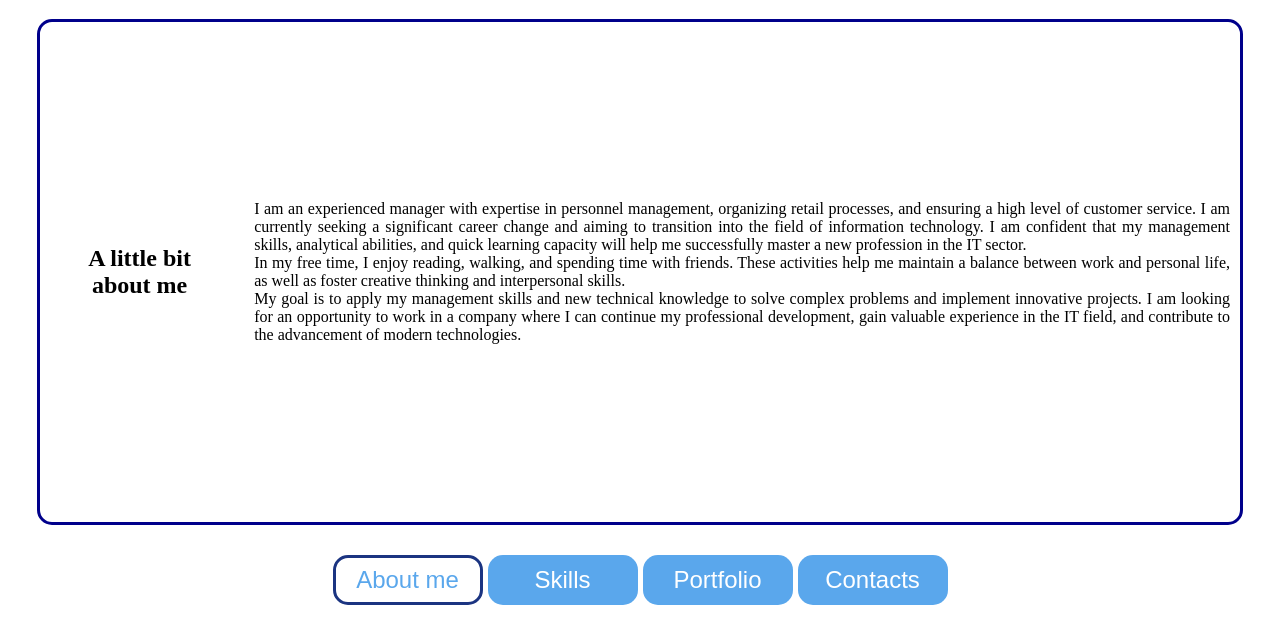
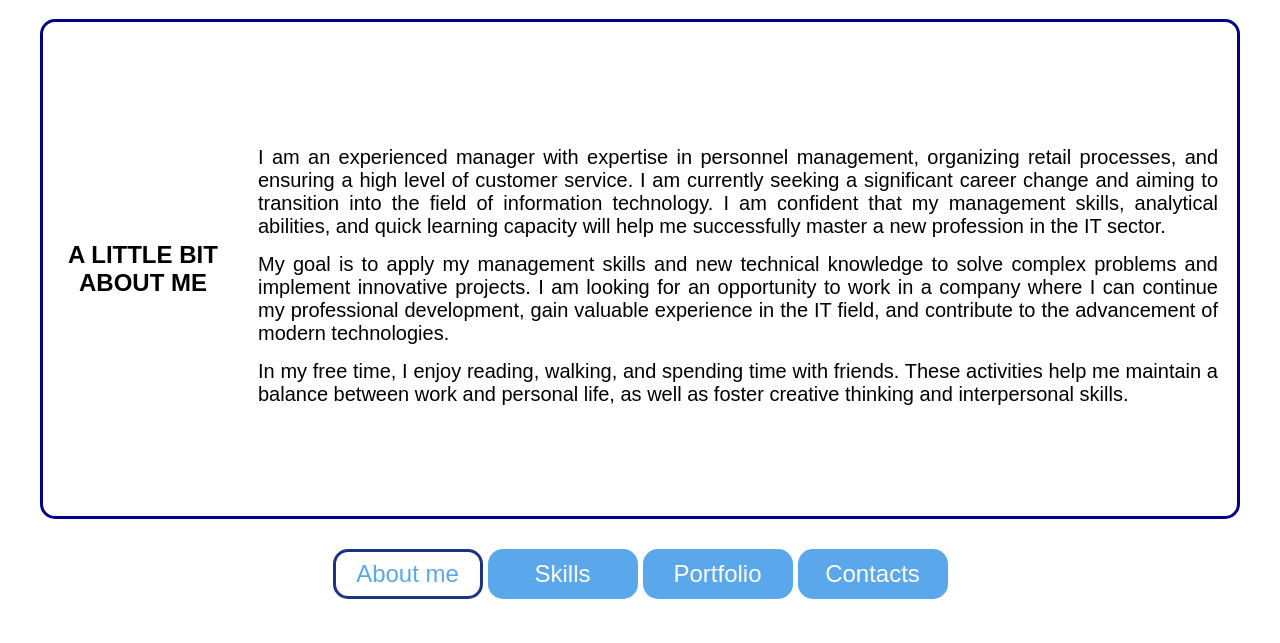
Before and after one commit to Chukhno-Maksym/ResumePage, a plain HTML site: page index.html in a window 1280 px wide. Shown: the part 61-704 px from the top of the page. Drawn offline with Linux system fonts and the light colour scheme.

Commit message:
add font

```diff
--- a/SCSS/_base.scss
+++ b/SCSS/_base.scss
@@ -1,3 +1,7 @@
+* {
+  box-sizing: border-box;
+}
+
 body {
   padding: 0;
   margin: 0 auto;
@@ -7,3 +11,7 @@ p {
   margin: 0;
   padding: 0;
 }
+
+.margin-top {
+  margin-top: 15px;
+}
--- a/SCSS/layouts/_aboutme-section.scss
+++ b/SCSS/layouts/_aboutme-section.scss
@@ -101,12 +101,16 @@
   width: 200px;
   align-content: center;
   text-align: center;
+  font-family: sans-serif;
+  text-transform: uppercase;
 }
 
 .aboutme-text {
   width: 980px;
   align-content: center;
   text-align: justify;
+  font-size: 20px;
+  font-family: sans-serif;
 
   padding: 0px 10px;
 }
--- a/index.html
+++ b/index.html
@@ -16,7 +16,7 @@
         </h2>
       </div>
       <div class="aboutme-text">
-        <p>
+        <p class="margin-top">
           I am an experienced manager with expertise in personnel management,
           organizing retail processes, and ensuring a high level of customer
           service. I am currently seeking a significant career change and aiming
@@ -25,18 +25,18 @@
           capacity will help me successfully master a new profession in the IT
           sector.
         </p>
-        <p>
-          In my free time, I enjoy reading, walking, and spending time with
-          friends. These activities help me maintain a balance between work and
-          personal life, as well as foster creative thinking and interpersonal
-          skills.
-        </p>
-        <p>
+        <p class="margin-top">
           My goal is to apply my management skills and new technical knowledge
           to solve complex problems and implement innovative projects. I am
           looking for an opportunity to work in a company where I can continue
           my professional development, gain valuable experience in the IT field,
           and contribute to the advancement of modern technologies.
+        </p>
+        <p class="margin-top">
+          In my free time, I enjoy reading, walking, and spending time with
+          friends. These activities help me maintain a balance between work and
+          personal life, as well as foster creative thinking and interpersonal
+          skills.
         </p>
       </div>
     </section>
```
Also changed, not shown: CSS/main.css, 1 other file.
